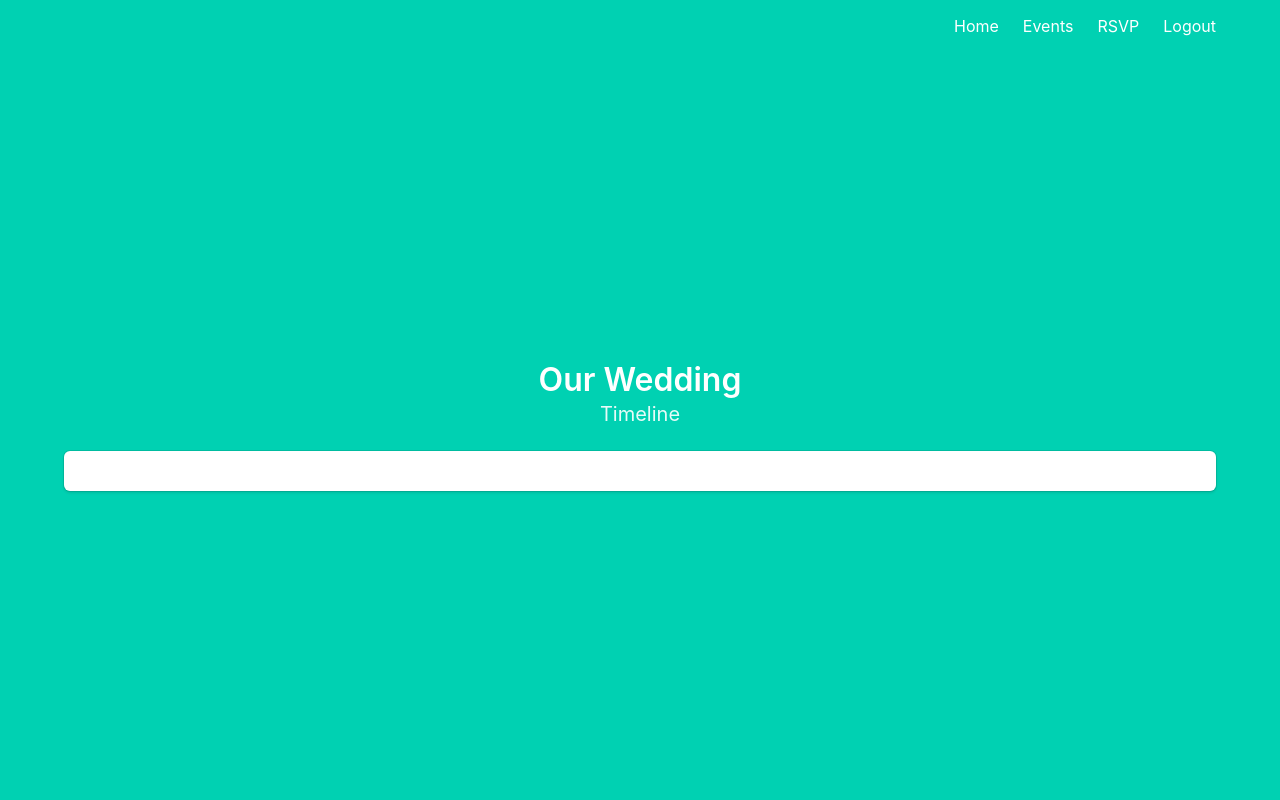
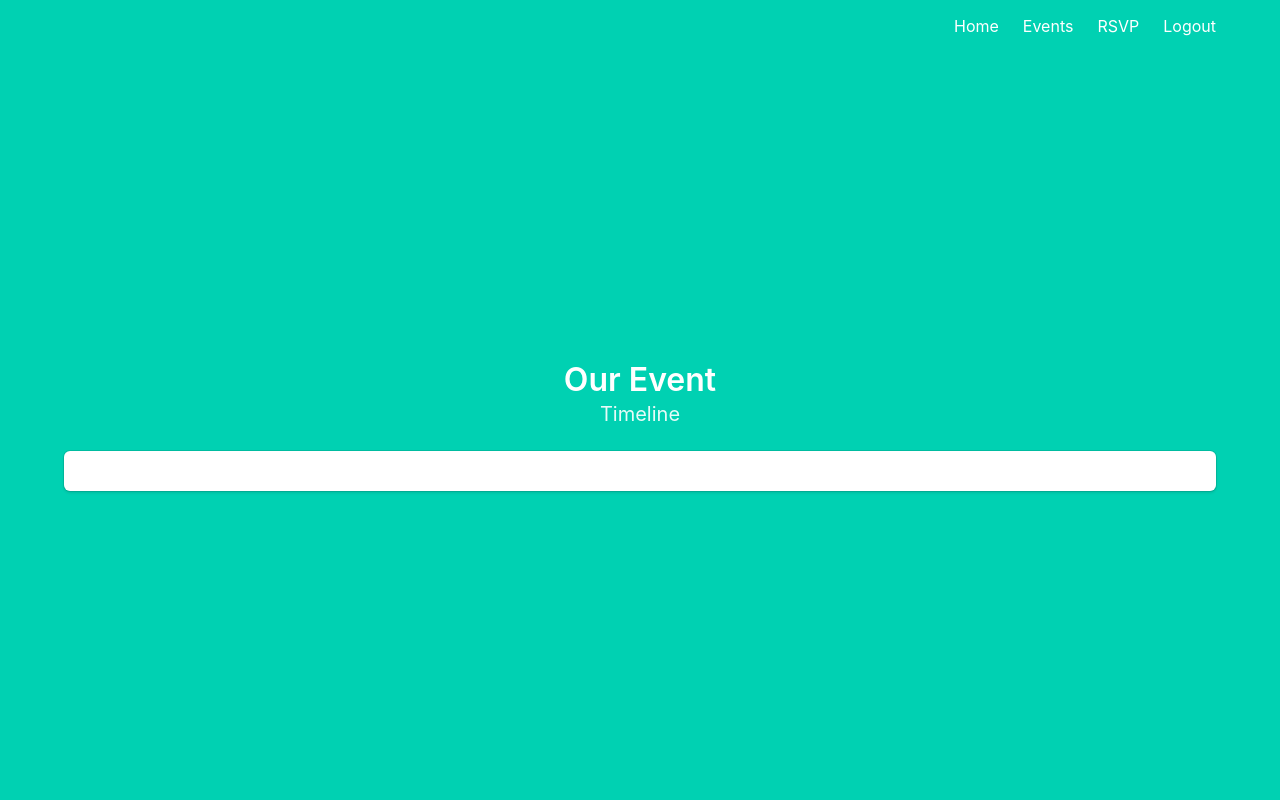
Before and after one commit to Carsopre/mistela-flask, a Flask app: page / in a window 1280 px wide. Run offline with Flask 3, Linux system fonts and the light colour scheme; the visitor is signed in with stand-in values (Sample User, id 1).

Commit message:
chore: Short cleanup of the templates

```diff
--- a/mistelaflask/templates/admin_responses.html
+++ b/mistelaflask/templates/admin_responses.html
@@ -1,7 +1,7 @@
 {% extends "admin.html" %}
 
 {% block content %}
-<div class="column">
+<div class="">
     <h3 class="title">Manage guests</h3>
     <table class="table">
         <thead>
--- a/mistelaflask/templates/index.html
+++ b/mistelaflask/templates/index.html
@@ -3,7 +3,7 @@
 {% block content %}
 {% if current_user.is_authenticated %}
 <h1 class="title">
-  Our Wedding
+  Our Event
 </h1>
 <h2 class="subtitle">
   Timeline
```
